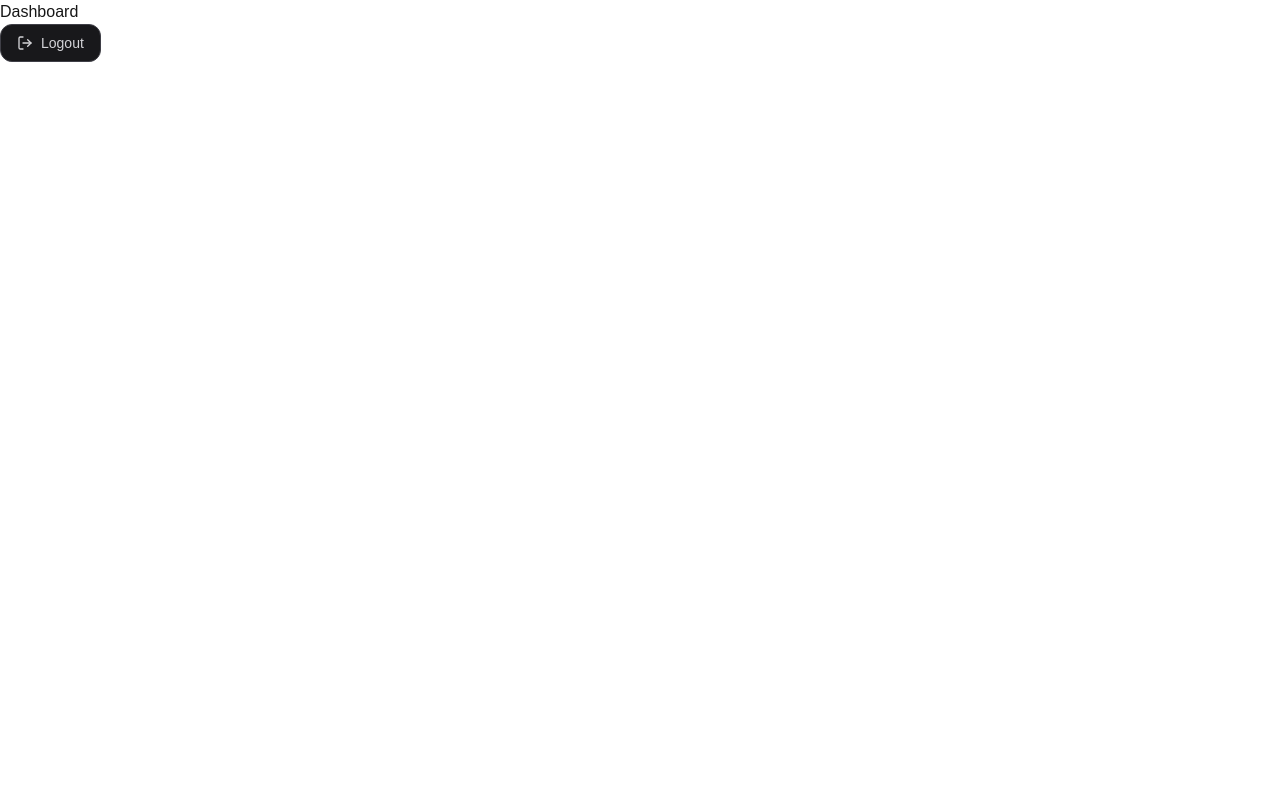
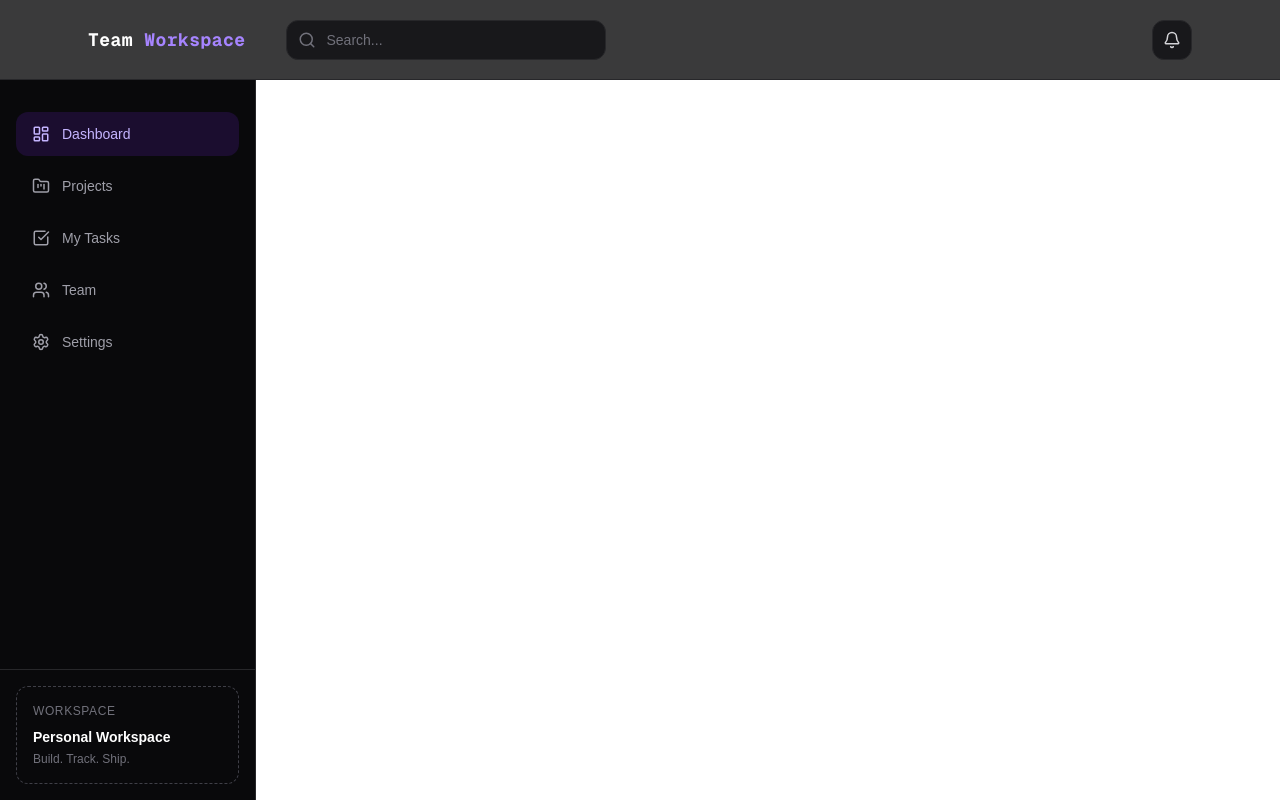
Before and after one commit to annkitabarman/team-workspace, a Next.js app: page /dashboard in a window 1280 px wide. Built offline with nearby package versions, Linux system fonts and the light colour scheme; no server answers.

Commit message:
add dashboard nav bar and side bar

```diff
--- /dev/null
+++ b/app/dashboard/layout.tsx
@@ -0,0 +1,20 @@
+import DashboardNavbar from "@/components/dashboard/dashboard-navbar";
+import DashboardSidebar from "@/components/dashboard/dashboard-sidebar";
+
+export default function DashboardLayout({
+  children,
+}: {
+  children: React.ReactNode;
+}) {
+  return (
+    <div className="flex h-screen flex-col">
+      <DashboardNavbar />
+
+      <div className="flex flex-1 overflow-hidden">
+        <DashboardSidebar />
+
+        <main className="flex-1 overflow-y-auto">{children}</main>
+      </div>
+    </div>
+  );
+}
--- a/app/page.tsx
+++ b/app/page.tsx
@@ -1,5 +1,12 @@
 import LandingPage from "@/components/landing/landing-page";
-export default function Page() {
-  return (<LandingPage/>);
+import { auth } from "@clerk/nextjs/server";
+import { redirect } from "next/navigation";
 
+export default async function Page() {
+  const { userId } = await auth();
+
+  if (userId) {
+    redirect("/dashboard");
+  }
+  return <LandingPage />;
 }
--- a/components/auth/verfity-otp.tsx
+++ b/components/auth/verfity-otp.tsx
@@ -90,6 +90,7 @@ export default function VerifyOtpPage() {
       await signUp.finalize({
         navigate: ({ decorateUrl }) => {
           const url = decorateUrl("/dashboard");
+          sessionStorage.removeItem("signup-form");
 
           if (url.startsWith("https")) {
             window.location.href = url;
--- /dev/null
+++ b/components/dashboard/dashboard-navbar.tsx
@@ -0,0 +1,46 @@
+"use client";
+
+import { Bell, Search } from "lucide-react";
+import { UserButton } from "@clerk/nextjs";
+
+export default function DashboardNavbar() {
+  return (
+    <header className="sticky top-0 z-50 h-20 border-b border-zinc-800 bg-zinc-950/80 backdrop-blur-xl">
+      <div className="mx-auto flex h-full max-w-6xl items-center justify-between px-6">
+        {/* Left */}
+        <div className="flex items-center gap-10">
+          <h1 className="font-mono text-lg font-bold tracking-wide text-white">
+            Team <span className="text-violet-400">Workspace</span>
+          </h1>
+
+          <div className="relative hidden md:block">
+            <Search
+              size={18}
+              className="absolute left-3 top-1/2 -translate-y-1/2 text-zinc-500"
+            />
+
+            <input
+              placeholder="Search..."
+              className="h-10 w-80 rounded-xl border border-zinc-800 bg-zinc-900 pl-10 pr-4 text-sm text-white outline-none transition placeholder:text-zinc-500 focus:border-violet-500"
+            />
+          </div>
+        </div>
+
+        {/* Right */}
+        <div className="flex items-center gap-4">
+          <button className="flex h-10 w-10 items-center justify-center rounded-xl border border-zinc-800 bg-zinc-900 transition hover:border-violet-500 hover:bg-zinc-800 hover:cursor-pointer">
+            <Bell size={18} className="text-zinc-300" />
+          </button>
+
+          <UserButton
+            appearance={{
+              elements: {
+                avatarBox: "h-10 w-10",
+              },
+            }}
+          />
+        </div>
+      </div>
+    </header>
+  );
+}
--- /dev/null
+++ b/components/dashboard/dashboard-sidebar.tsx
@@ -0,0 +1,90 @@
+"use client";
+
+import Link from "next/link";
+import { usePathname } from "next/navigation";
+import clsx from "clsx";
+import {
+  LayoutDashboard,
+  FolderKanban,
+  CheckSquare,
+  Users,
+  Settings,
+} from "lucide-react";
+
+const navigation = [
+  {
+    name: "Dashboard",
+    href: "/dashboard",
+    icon: LayoutDashboard,
+  },
+  {
+    name: "Projects",
+    href: "/projects",
+    icon: FolderKanban,
+  },
+  {
+    name: "My Tasks",
+    href: "/tasks",
+    icon: CheckSquare,
+  },
+  {
+    name: "Team",
+    href: "/team",
+    icon: Users,
+  },
+  {
+    name: "Settings",
+    href: "/settings",
+    icon: Settings,
+  },
+];
+
+export default function DashboardSidebar() {
+  const pathname = usePathname();
+
+  return (
+    <aside className="flex h-full w-64 flex-col justify-between border-r border-zinc-800 bg-zinc-950">
+      <nav className="px-4 py-8">
+        <ul className="space-y-2">
+          {navigation.map((item) => {
+            const Icon = item.icon;
+            const active =
+              pathname === item.href ||
+              (item.href !== "/dashboard" && pathname.startsWith(item.href));
+
+            return (
+              <li key={item.name}>
+                <Link
+                  href={item.href}
+                  className={clsx(
+                    "flex items-center gap-3 rounded-xl px-4 py-3 text-sm font-medium transition",
+                    active
+                      ? "bg-violet-600/15 text-violet-300"
+                      : "text-zinc-400 hover:bg-zinc-900 hover:text-white",
+                  )}
+                >
+                  <Icon size={18} />
+                  {item.name}
+                </Link>
+              </li>
+            );
+          })}
+        </ul>
+      </nav>
+
+      <div className="border-t border-zinc-800 p-4">
+        <div className="rounded-xl border border-dashed border-zinc-700 p-4">
+          <p className="text-xs font-medium uppercase tracking-wider text-zinc-500">
+            Workspace
+          </p>
+
+          <p className="mt-2 text-sm font-semibold text-white">
+            Personal Workspace
+          </p>
+
+          <p className="mt-1 text-xs text-zinc-500">Build. Track. Ship.</p>
+        </div>
+      </div>
+    </aside>
+  );
+}
--- a/components/dashboard/dashboard.tsx
+++ b/components/dashboard/dashboard.tsx
@@ -6,7 +6,8 @@ import { useClerk } from "@clerk/nextjs";
 
 export default function Dashboard() {
   const { user } = useUser();
-  console.log(user);
+  const userName = user?.fullName;
+  console.log(userName);
   const { signOut } = useClerk();
 
   const handleLogout = async () => {
@@ -17,14 +18,13 @@ export default function Dashboard() {
 
   return (
     <div>
-      Dashboard
-      <button
+      {/* <button
         onClick={handleLogout}
         className="flex items-center gap-2 rounded-xl border border-zinc-700 bg-zinc-900 px-4 py-2 text-sm font-medium text-zinc-300 transition hover:border-red-500 hover:text-red-400 hover:cursor-pointer"
       >
         <LogOut size={16} />
         Logout
-      </button>
+      </button> */}
     </div>
   );
 }
--- a/components/landing/landing-page.tsx
+++ b/components/landing/landing-page.tsx
@@ -22,10 +22,9 @@ export default function LandingPage() {
       {/* Navbar */}
       <nav className="mx-auto flex h-20 max-w-6xl items-center justify-between px-6">
         <div className="flex items-baseline gap-1">
-          <span className="font-serif text-xl italic tracking-tight">Team</span>
-          <span className="font-mono text-xl font-medium text-violet-400">
-            /Workspace
-          </span>
+          <h1 className="font-mono text-lg font-bold tracking-wide text-white">
+            Team <span className="text-violet-400">Workspace</span>
+          </h1>
         </div>
 
         <div className="flex items-center gap-6">
@@ -36,12 +35,12 @@ export default function LandingPage() {
             Sign in
           </Link>
 
-         <Link
+          <Link
             href="/auth?mode=signup"
             className="rounded-md bg-gradient-to-r from-violet-600 to-purple-500 px-5 py-2.5 font-mono text-sm font-semibold text-white transition hover:scale-[1.02] hover:shadow-lg hover:shadow-violet-600/30 active:scale-100 focus-visible:outline-none focus-visible:ring-2 focus-visible:ring-violet-400 focus-visible:ring-offset-2 focus-visible:ring-offset-zinc-950"
-            >
+          >
             Start Free
-            </Link>
+          </Link>
         </div>
       </nav>
 
@@ -58,8 +57,8 @@ export default function LandingPage() {
         </h1>
 
         <p className="mt-8 max-w-2xl text-lg leading-8 text-zinc-400">
-          Manage projects, collaborate with your team, organize notes,
-          track tasks, and chat with AI—all in one modern workspace.
+          Manage projects, collaborate with your team, organize notes, track
+          tasks, and chat with AI—all in one modern workspace.
         </p>
 
         <div className="mt-12 flex gap-5">
@@ -70,10 +69,8 @@ export default function LandingPage() {
             Get Started
             <ArrowRight size={18} />
           </Link>
-
         </div>
       </section>
-
     </main>
   );
 }
```
